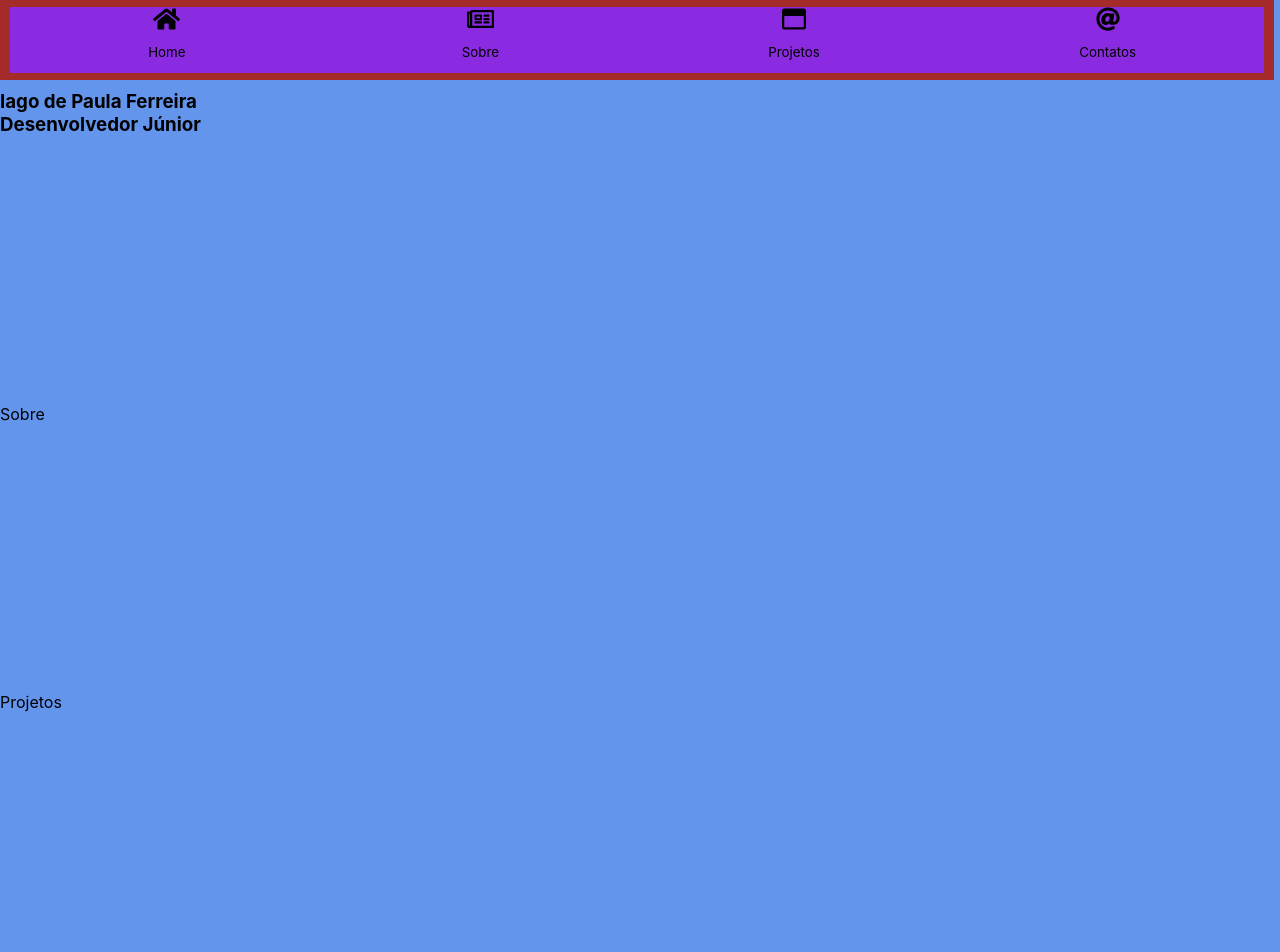
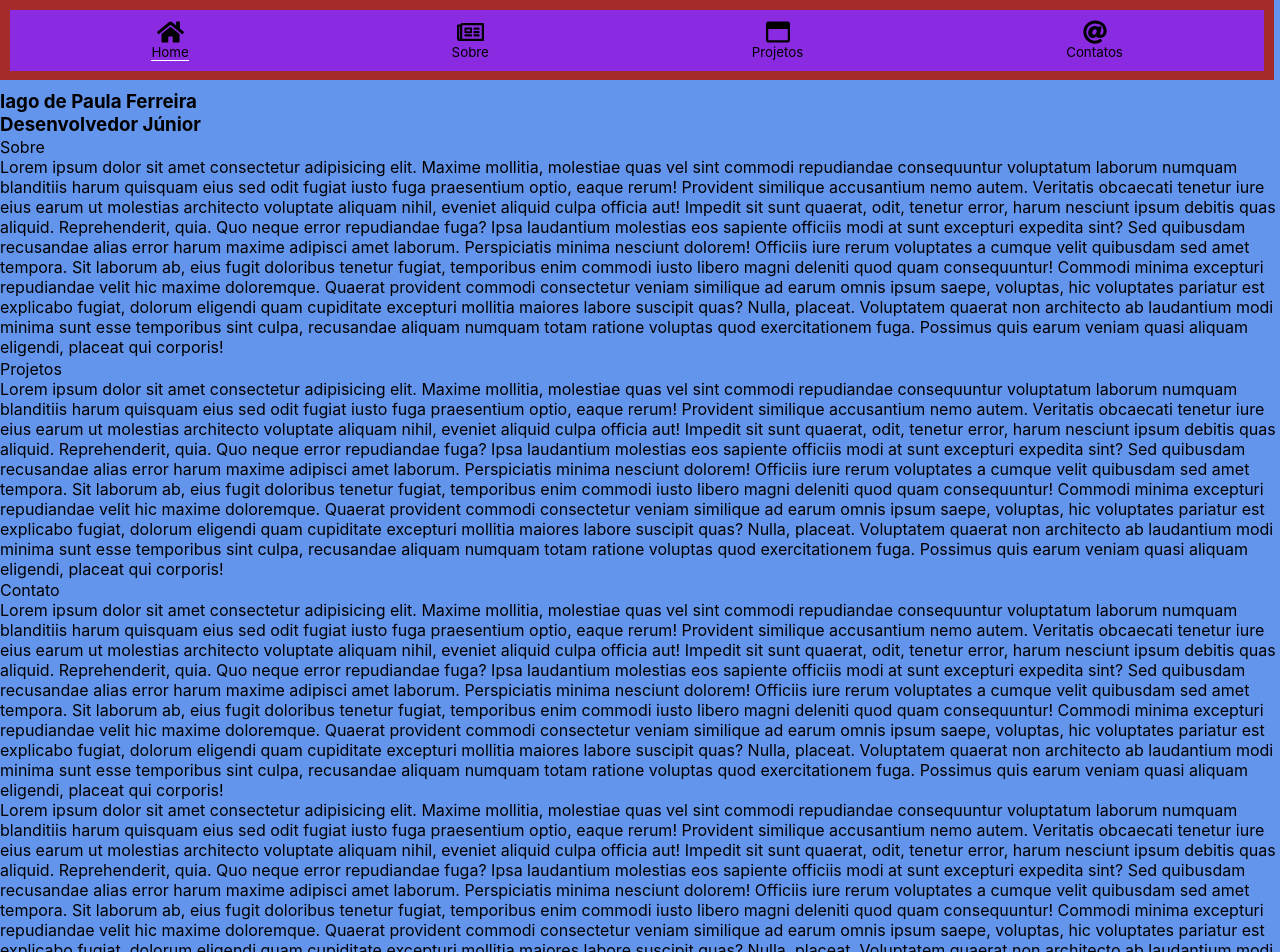
Before and after one commit to IagoPFerreira/portfolio-react, a React (Create React App) app: page /sobre in a window 1280 px wide. Shown: the top 952 px of the page. Built offline with nearby package versions, Linux system fonts and the light colour scheme; the HTML template or start-up script is replaced by a standard one.

Commit message:
Refact: Refact Navegation to use list and add lorem ipsum on components

```diff
--- a/src/components/Navegation.jsx
+++ b/src/components/Navegation.jsx
@@ -22,8 +22,8 @@
 
   return (
     <nav className="menu">
-      {/* <MenuButton onClick={changeClassList} /> */}
-      {/* <MenuList /> */}
+      <ul>
+        <li className="nav-item">
           <Link
             activeClass="active"
             to="main"
@@ -35,6 +35,8 @@
             <FontAwesomeIcon icon={faHome} />
             <p className="link-name">Home</p>
           </Link>
+        </li>
+        <li className="nav-item">
           <Link
             activeClass="active"
             to="about"
@@ -46,6 +48,8 @@
             <FontAwesomeIcon icon={faNewspaper} />
             <p className="link-name">Sobre</p>
           </Link>
+        </li>
+        <li className="nav-item">
           <Link
             activeClass="active"
             to="projects"
@@ -57,6 +61,8 @@
             <FontAwesomeIcon icon={faWindowMaximize} />
             <p className="link-name">Projetos</p>
           </Link>
+        </li>
+        <li className="nav-item">
           <Link
             activeClass="active"
             to="contact"
@@ -68,6 +74,8 @@
             <FontAwesomeIcon icon={faAt} />
             <p className="link-name">Contatos</p>
           </Link>
+        </li>
+      </ul>
     </nav>
   );
 }
--- a/src/index.css
+++ b/src/index.css
@@ -1,3 +1,8 @@
+* {
+  margin: 0;
+  padding: 0;
+}
+
 body {
   margin: 0;
   font-family: -apple-system, BlinkMacSystemFont, 'Segoe UI', 'Roboto', 'Oxygen',
--- a/src/pages/About.jsx
+++ b/src/pages/About.jsx
@@ -4,6 +4,29 @@
   return (
     <section id="about">
       <span>Sobre</span>
+      <p>
+        Lorem ipsum dolor sit amet consectetur adipisicing elit. Maxime mollitia,
+        molestiae quas vel sint commodi repudiandae consequuntur voluptatum laborum
+        numquam blanditiis harum quisquam eius sed odit fugiat iusto fuga praesentium
+        optio, eaque rerum! Provident similique accusantium nemo autem. Veritatis
+        obcaecati tenetur iure eius earum ut molestias architecto voluptate aliquam
+        nihil, eveniet aliquid culpa officia aut! Impedit sit sunt quaerat, odit,
+        tenetur error, harum nesciunt ipsum debitis quas aliquid. Reprehenderit,
+        quia. Quo neque error repudiandae fuga? Ipsa laudantium molestias eos
+        sapiente officiis modi at sunt excepturi expedita sint? Sed quibusdam
+        recusandae alias error harum maxime adipisci amet laborum. Perspiciatis
+        minima nesciunt dolorem! Officiis iure rerum voluptates a cumque velit
+        quibusdam sed amet tempora. Sit laborum ab, eius fugit doloribus tenetur
+        fugiat, temporibus enim commodi iusto libero magni deleniti quod quam
+        consequuntur! Commodi minima excepturi repudiandae velit hic maxime
+        doloremque. Quaerat provident commodi consectetur veniam similique ad
+        earum omnis ipsum saepe, voluptas, hic voluptates pariatur est explicabo
+        fugiat, dolorum eligendi quam cupiditate excepturi mollitia maiores labore
+        suscipit quas? Nulla, placeat. Voluptatem quaerat non architecto ab laudantium
+        modi minima sunt esse temporibus sint culpa, recusandae aliquam numquam
+        totam ratione voluptas quod exercitationem fuga. Possimus quis earum veniam
+        quasi aliquam eligendi, placeat qui corporis!
+      </p>
     </section>
   );
 }
--- a/src/pages/Contact.jsx
+++ b/src/pages/Contact.jsx
@@ -4,6 +4,52 @@
   return (
     <section id="contact">
       <span>Contato</span>
+      <p>
+        Lorem ipsum dolor sit amet consectetur adipisicing elit. Maxime mollitia,
+        molestiae quas vel sint commodi repudiandae consequuntur voluptatum laborum
+        numquam blanditiis harum quisquam eius sed odit fugiat iusto fuga praesentium
+        optio, eaque rerum! Provident similique accusantium nemo autem. Veritatis
+        obcaecati tenetur iure eius earum ut molestias architecto voluptate aliquam
+        nihil, eveniet aliquid culpa officia aut! Impedit sit sunt quaerat, odit,
+        tenetur error, harum nesciunt ipsum debitis quas aliquid. Reprehenderit,
+        quia. Quo neque error repudiandae fuga? Ipsa laudantium molestias eos
+        sapiente officiis modi at sunt excepturi expedita sint? Sed quibusdam
+        recusandae alias error harum maxime adipisci amet laborum. Perspiciatis
+        minima nesciunt dolorem! Officiis iure rerum voluptates a cumque velit
+        quibusdam sed amet tempora. Sit laborum ab, eius fugit doloribus tenetur
+        fugiat, temporibus enim commodi iusto libero magni deleniti quod quam
+        consequuntur! Commodi minima excepturi repudiandae velit hic maxime
+        doloremque. Quaerat provident commodi consectetur veniam similique ad
+        earum omnis ipsum saepe, voluptas, hic voluptates pariatur est explicabo
+        fugiat, dolorum eligendi quam cupiditate excepturi mollitia maiores labore
+        suscipit quas? Nulla, placeat. Voluptatem quaerat non architecto ab laudantium
+        modi minima sunt esse temporibus sint culpa, recusandae aliquam numquam
+        totam ratione voluptas quod exercitationem fuga. Possimus quis earum veniam
+        quasi aliquam eligendi, placeat qui corporis!
+      </p>
+      <p>
+        Lorem ipsum dolor sit amet consectetur adipisicing elit. Maxime mollitia,
+        molestiae quas vel sint commodi repudiandae consequuntur voluptatum laborum
+        numquam blanditiis harum quisquam eius sed odit fugiat iusto fuga praesentium
+        optio, eaque rerum! Provident similique accusantium nemo autem. Veritatis
+        obcaecati tenetur iure eius earum ut molestias architecto voluptate aliquam
+        nihil, eveniet aliquid culpa officia aut! Impedit sit sunt quaerat, odit,
+        tenetur error, harum nesciunt ipsum debitis quas aliquid. Reprehenderit,
+        quia. Quo neque error repudiandae fuga? Ipsa laudantium molestias eos
+        sapiente officiis modi at sunt excepturi expedita sint? Sed quibusdam
+        recusandae alias error harum maxime adipisci amet laborum. Perspiciatis
+        minima nesciunt dolorem! Officiis iure rerum voluptates a cumque velit
+        quibusdam sed amet tempora. Sit laborum ab, eius fugit doloribus tenetur
+        fugiat, temporibus enim commodi iusto libero magni deleniti quod quam
+        consequuntur! Commodi minima excepturi repudiandae velit hic maxime
+        doloremque. Quaerat provident commodi consectetur veniam similique ad
+        earum omnis ipsum saepe, voluptas, hic voluptates pariatur est explicabo
+        fugiat, dolorum eligendi quam cupiditate excepturi mollitia maiores labore
+        suscipit quas? Nulla, placeat. Voluptatem quaerat non architecto ab laudantium
+        modi minima sunt esse temporibus sint culpa, recusandae aliquam numquam
+        totam ratione voluptas quod exercitationem fuga. Possimus quis earum veniam
+        quasi aliquam eligendi, placeat qui corporis!
+      </p>
     </section>
   );
 }
--- a/src/pages/Projects.jsx
+++ b/src/pages/Projects.jsx
@@ -4,6 +4,29 @@
   return (
     <section id="projects">
       <span>Projetos</span>
+      <p>
+        Lorem ipsum dolor sit amet consectetur adipisicing elit. Maxime mollitia,
+        molestiae quas vel sint commodi repudiandae consequuntur voluptatum laborum
+        numquam blanditiis harum quisquam eius sed odit fugiat iusto fuga praesentium
+        optio, eaque rerum! Provident similique accusantium nemo autem. Veritatis
+        obcaecati tenetur iure eius earum ut molestias architecto voluptate aliquam
+        nihil, eveniet aliquid culpa officia aut! Impedit sit sunt quaerat, odit,
+        tenetur error, harum nesciunt ipsum debitis quas aliquid. Reprehenderit,
+        quia. Quo neque error repudiandae fuga? Ipsa laudantium molestias eos
+        sapiente officiis modi at sunt excepturi expedita sint? Sed quibusdam
+        recusandae alias error harum maxime adipisci amet laborum. Perspiciatis
+        minima nesciunt dolorem! Officiis iure rerum voluptates a cumque velit
+        quibusdam sed amet tempora. Sit laborum ab, eius fugit doloribus tenetur
+        fugiat, temporibus enim commodi iusto libero magni deleniti quod quam
+        consequuntur! Commodi minima excepturi repudiandae velit hic maxime
+        doloremque. Quaerat provident commodi consectetur veniam similique ad
+        earum omnis ipsum saepe, voluptas, hic voluptates pariatur est explicabo
+        fugiat, dolorum eligendi quam cupiditate excepturi mollitia maiores labore
+        suscipit quas? Nulla, placeat. Voluptatem quaerat non architecto ab laudantium
+        modi minima sunt esse temporibus sint culpa, recusandae aliquam numquam
+        totam ratione voluptas quod exercitationem fuga. Possimus quis earum veniam
+        quasi aliquam eligendi, placeat qui corporis!
+      </p>
     </section>
   );
 }
--- a/src/styles/Navegation.css
+++ b/src/styles/Navegation.css
@@ -1,14 +1,19 @@
-.menu {
+.menu, .menu ul  {
   align-items: center;
   background-color: blueviolet;
   display: flex;
   justify-content: space-around;
+  padding: 5px;
   width: 100%;
   /* z-index: 5; */
 }
 
-.menu a{
+.nav-item {
+  list-style: none;
+  text-decoration: none;
+}
 
+.nav-item a{
   align-items: center;
   color: black;
   display: flex;
@@ -16,11 +21,15 @@
   font-size: 18pt;
   justify-content: space-around;
   text-decoration: none;
-  width: 10%;
+  /* width: 10%; */
 }
 
 .link-name {
   font-size: 10pt;
+}
+
+.nav-item > .active {
+  border-bottom: 1px solid white;
 }
 
 /* .container {
```
Lines whose indentation alone changed are shown as unchanged.
